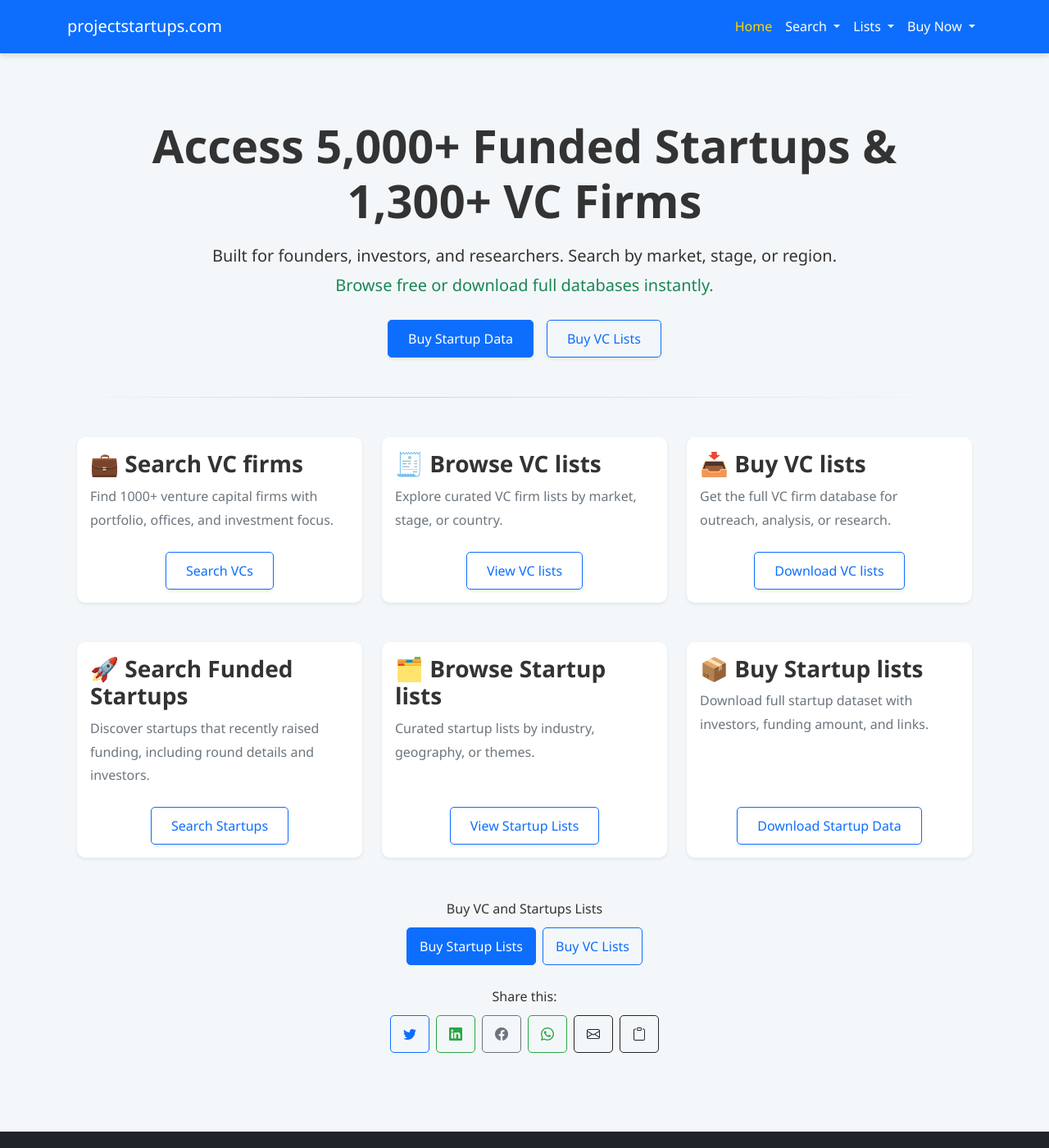
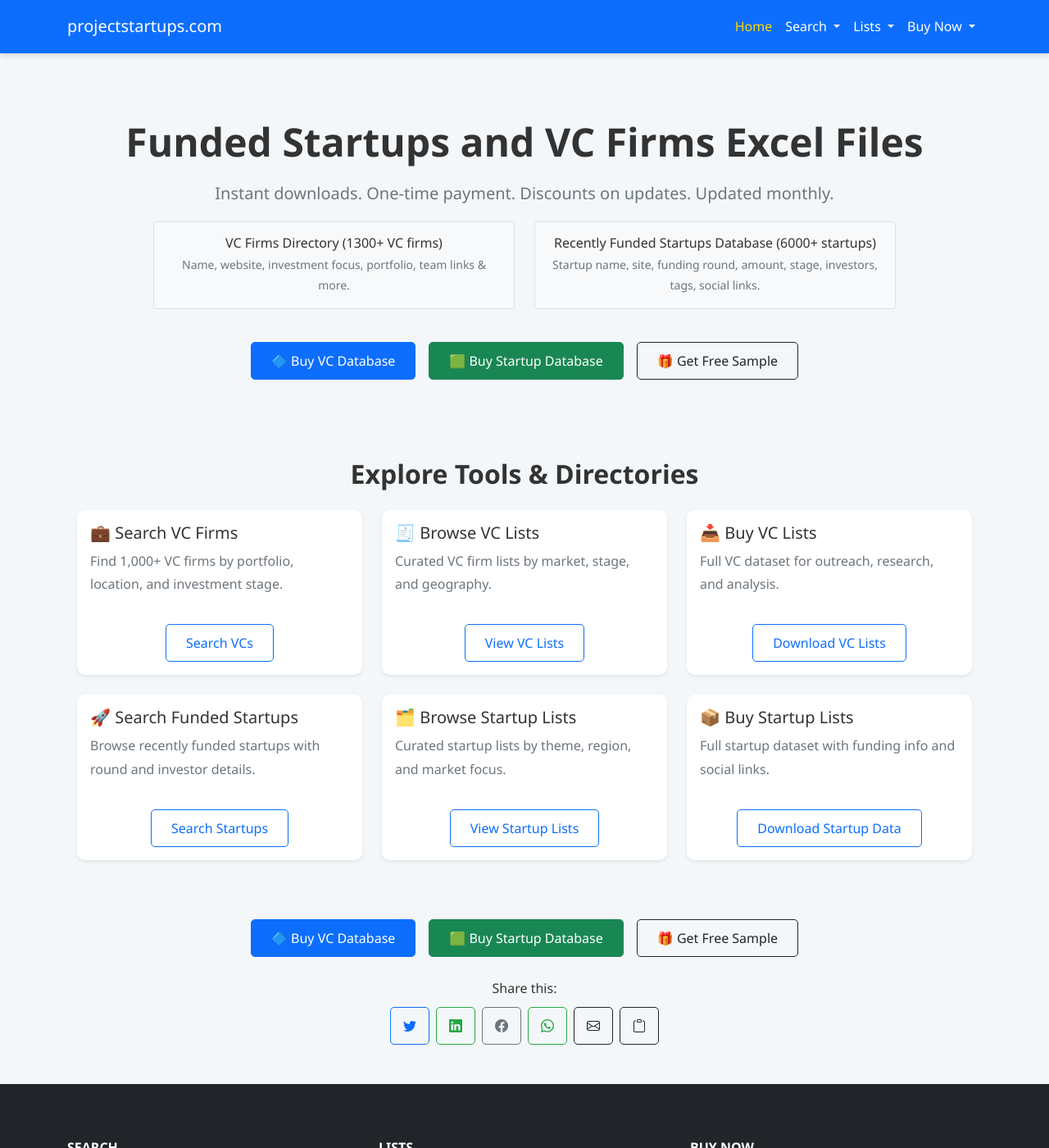
Before and after one commit to pkprojectstartups/projectstartups, a Jekyll site: the page built from index.html, in a window 1280 px wide and 1400 px high. Shown: the whole window at 82% size. Built offline with Jekyll 4.4.1, drawn with Linux system fonts in a browser that asks for light colours.

Commit message:
Your commit message here

```diff
--- a/_layouts/default.html
+++ b/_layouts/default.html
@@ -112,8 +112,8 @@
             Buy Now
           </a>
           <ul class="dropdown-menu dropdown-menu-end" aria-labelledby="buyDropdown">
-            <li><a class="dropdown-item" href="https://vc.projectstartups.com/buy/">Buy VC lists</a></li>
-            <li><a class="dropdown-item" href="https://startup.projectstartups.com/buy/">Buy Startup lists</a></li>
+            <li><a class="dropdown-item" href="https://payhip.com/projectstartups/collection/vc-lists">Buy VC lists</a></li>
+            <li><a class="dropdown-item" href="https://payhip.com/projectstartups/collection/funded-lists">Buy Startup lists</a></li>
           </ul>
         </li>
 
@@ -133,23 +133,28 @@
 
 
 
+<div class="d-flex flex-column flex-md-row justify-content-center align-items-center gap-3 mt-4">
+  <a href="https://payhip.com/projectstartups/collection/vc-lists" class="btn btn-primary btn-lg px-4 fw-semibold">
+    🔷 Buy VC Database
+  </a>
+  <a href="https://payhip.com/projectstartups/collection/funded-lists" class="btn btn-success btn-lg px-4 fw-semibold">
+    🟩 Buy Startup Database
+  </a>
+  <a href="https://projectstartups.substack.com/p/welcome-to-projectstartups" class="btn btn-outline-dark btn-lg px-4">
+    🎁 Get Free Sample
+  </a>
+</div>
 
 
 
-<!-- Buy Section -->
-<div class="mt-4 text-center">
-  <p class="fw-semibold mb-2">Buy VC and Startups Lists</p>
-  <div class="d-flex justify-content-center gap-2 flex-wrap">
-    {% if site.url contains 'startup.projectstartups.com' and page.url == '/buy/' %}
-      <a href="https://vc.projectstartups.com/buy/" class="btn btn-sm btn-outline-primary">Buy VC Lists</a>
-    {% elsif site.url contains 'vc.projectstartups.com' and page.url == '/buy/' %}
-      <a href="https://startup.projectstartups.com/buy/" class="btn btn-sm btn-primary">Buy Startup Lists</a>
-    {% else %}
-      <a href="https://startup.projectstartups.com/buy/" class="btn btn-sm btn-primary">Buy Startup Lists</a>
-      <a href="https://vc.projectstartups.com/buy/" class="btn btn-sm btn-outline-primary">Buy VC Lists</a>
-    {% endif %}
-  </div>
-</div>
+
+
+
+
+
+
+
+
 
 
 
--- a/index.html
+++ b/index.html
@@ -1,168 +1,143 @@
 ---
 layout: default
-title: projectstartups.com – Funded Startups & Venture Capital Firms
-meta_title: projectstartups.com – Funded Startups & Venture Capital Firms
-meta_description: Search curated directories of funded startups and VC firms. Built for founders, researchers, and investors.
-meta_keywords: startups, funded startups, venture capital, VC firms, startup directory, VC database, startup funding, investor data, startup investors
+title: projectstartups.com – Download Funded Startups & VC Firm Databases (Excel)
+meta_title: Funded Startups & VC Firm Databases – Instant Excel Downloads | projectstartups.com
+meta_description: Download curated Excel databases of 6,000+ funded startups and 1,300+ VC firms. One-time payment, free samples, updated monthly. Built for founders, researchers, and investors.
+meta_keywords: funded startups, VC database, venture capital firms, startup funding data, investor list, download startup list, startup directory, investor database, startup leads, recently funded startups
 permalink: /
 ---
 
-<style>
-.startup-card {
-  transition: transform 0.2s ease, box-shadow 0.2s ease;
-}
-.startup-card:hover {
-  transform: translateY(-4px);
-  box-shadow: 0 0.75rem 1.5rem rgba(0, 0, 0, 0.1);
-}
-.card-link {
-  color: inherit;
-}
-.card-link:hover {
-  text-decoration: none;
-}
 
-.custom-hr {
-  border: 0;
-  height: 1px;
-  background: linear-gradient(to right, transparent, #0d6efd 30%, transparent);
-  opacity: 0.25;
-}
-</style>
+<!-- 🟢 Hero Section -->
+<div class="container py-5 text-center">
+  <h1 class="display-5 fw-bold mb-3">Funded Startups and VC Firms Excel Files</h1>
+  <p class="lead mb-3 text-muted">Instant downloads. One-time payment. Discounts on updates. Updated monthly.</p>
 
-<div class="container text-center py-5">
+  <div class="row justify-content-center mb-4">
+    <div class="col-md-5 mb-3">
+      <div class="border rounded p-3 bg-light h-100">
+        <h6 class="fw-semibold mb-1">VC Firms Directory (1300+ VC firms)</h6>
+        <p class="small mb-0 text-muted">Name, website, investment focus, portfolio, team links & more.</p>
+      </div>
+    </div>
+    <div class="col-md-5 mb-3">
+      <div class="border rounded p-3 bg-light h-100">
+        <h6 class="fw-semibold mb-1">Recently Funded Startups Database (6000+ startups)</h6>
+        <p class="small mb-0 text-muted">Startup name, site, funding round, amount, stage, investors, tags, social links.</p>
+      </div>
+    </div>
+  </div>
 
-  <!-- Hero Section -->
-<h1 class="display-4 fw-bold mb-3">Access 5,000+ Funded Startups & 1,300+ VC Firms</h1>
-<p class="lead mb-4">
-  Built for <strong>founders</strong>, <strong>investors</strong>, and <strong>researchers</strong>. Search by market, stage, or region.<br>
-  <span class="text-success fw-semibold">Browse free or download full databases instantly.</span>
-</p>
-<div class="d-grid gap-3 d-sm-flex justify-content-sm-center mb-5">
-  <a href="https://startup.projectstartups.com/buy/" class="btn btn-primary btn-lg px-4 shadow-sm">Buy Startup Data</a>
-  <a href="https://vc.projectstartups.com/buy/" class="btn btn-outline-primary btn-lg px-4 shadow-sm">Buy VC Lists</a>
+<div class="d-flex flex-column flex-md-row justify-content-center align-items-center gap-3 mt-4">
+  <a href="https://payhip.com/projectstartups/collection/vc-lists" class="btn btn-primary btn-lg px-4 fw-semibold">
+    🔷 Buy VC Database
+  </a>
+  <a href="https://payhip.com/projectstartups/collection/funded-lists" class="btn btn-success btn-lg px-4 fw-semibold">
+    🟩 Buy Startup Database
+  </a>
+  <a href="https://projectstartups.substack.com/p/welcome-to-projectstartups" class="btn btn-outline-dark btn-lg px-4">
+    🎁 Get Free Sample
+  </a>
+</div>
+
 </div>
 
 
-  <hr class="my-5 custom-hr">
 
-  <!-- Feature Cards Grid -->
-
-
+<!-- 🟣 Explore Tools Grid -->
+<div class="container py-5">
+  <h2 class="text-center fw-bold mb-4">Explore Tools & Directories</h2>
   <div class="row text-start gx-4 gy-4">
 
     <!-- VC Firms Directory -->
-  <div class="col-md-6 col-lg-4 mb-4">
-    <div class="card border-0 shadow-sm h-100 startup-card position-relative">
-      <a href="https://vc.projectstartups.com" class="text-decoration-none card-link stretched-link">
+    <div class="col-md-6 col-lg-4">
+      <div class="card h-100 border-0 shadow-sm">
         <div class="card-body d-flex flex-column justify-content-between">
           <div>
-            <h5 class="card-title fw-semibold mb-2">💼 Search VC firms</h5>
-            <p class="card-text text-muted small">
-              Find 1000+ venture capital firms with portfolio, offices, and investment focus.
-            </p>
+            <h5 class="fw-semibold mb-2">💼 Search VC Firms</h5>
+            <p class="text-muted small">Find 1,000+ VC firms by portfolio, location, and investment stage.</p>
           </div>
           <div class="text-center mt-4">
-            <a href="https://vc.projectstartups.com" class="btn btn-sm btn-outline-primary shadow-sm px-4 fw-medium">Search VCs</a>
+            <a href="https://vc.projectstartups.com" class="btn btn-sm btn-outline-primary px-4 fw-medium">Search VCs</a>
           </div>
         </div>
-      </a>
       </div>
     </div>
 
     <!-- VC Lists -->
-  <div class="col-md-6 col-lg-4 mb-4">
-    <div class="card border-0 shadow-sm h-100 startup-card position-relative">
-      <a href="https://vc.projectstartups.com/vc_list/" class="text-decoration-none card-link stretched-link">
+    <div class="col-md-6 col-lg-4">
+      <div class="card h-100 border-0 shadow-sm">
         <div class="card-body d-flex flex-column justify-content-between">
           <div>
-            <h5 class="card-title fw-semibold mb-2">🧾 Browse VC lists</h5>
-            <p class="card-text text-muted small">
-              Explore curated VC firm lists by market, stage, or country.
-            </p>
+            <h5 class="fw-semibold mb-2">🧾 Browse VC Lists</h5>
+            <p class="text-muted small">Curated VC firm lists by market, stage, and geography.</p>
           </div>
           <div class="text-center mt-4">
-            <a href="https://vc.projectstartups.com/vc_list/" class="btn btn-sm btn-outline-primary shadow-sm px-4 fw-medium">View VC lists</a>
+            <a href="https://vc.projectstartups.com/vc_list/" class="btn btn-sm btn-outline-primary px-4 fw-medium">View VC Lists</a>
           </div>
         </div>
-      </a>
       </div>
     </div>
 
     <!-- Buy VC Lists -->
-  <div class="col-md-6 col-lg-4 mb-4">
-    <div class="card border-0 shadow-sm h-100 startup-card position-relative">
-      <a href="https://vc.projectstartups.com/buy/" class="text-decoration-none card-link stretched-link">
+    <div class="col-md-6 col-lg-4">
+      <div class="card h-100 border-0 shadow-sm">
         <div class="card-body d-flex flex-column justify-content-between">
           <div>
-            <h5 class="card-title fw-semibold mb-2">📥 Buy VC lists</h5>
-            <p class="card-text text-muted small">
-              Get the full VC firm database for outreach, analysis, or research.
-            </p>
+            <h5 class="fw-semibold mb-2">📥 Buy VC Lists</h5>
+            <p class="text-muted small">Full VC dataset for outreach, research, and analysis.</p>
           </div>
           <div class="text-center mt-4">
-            <a href="https://vc.projectstartups.com/buy/" class="btn btn-sm btn-outline-primary shadow-sm px-4 fw-medium">Download VC lists</a>
+            <a href="https://payhip.com/projectstartups/collection/vc-lists" class="btn btn-sm btn-outline-primary px-4 fw-medium">Download VC Lists</a>
           </div>
         </div>
-      </a>
       </div>
     </div>
 
     <!-- Funded Startups DB -->
-  <div class="col-md-6 col-lg-4 mb-4">
-    <div class="card border-0 shadow-sm h-100 startup-card position-relative">
-      <a href="https://startup.projectstartups.com" class="text-decoration-none card-link stretched-link">
+    <div class="col-md-6 col-lg-4">
+      <div class="card h-100 border-0 shadow-sm">
         <div class="card-body d-flex flex-column justify-content-between">
           <div>
-            <h5 class="card-title fw-semibold mb-2">🚀 Search Funded Startups</h5>
-            <p class="card-text text-muted small">
-              Discover startups that recently raised funding, including round details and investors.
-            </p>
+            <h5 class="fw-semibold mb-2">🚀 Search Funded Startups</h5>
+            <p class="text-muted small">Browse recently funded startups with round and investor details.</p>
           </div>
           <div class="text-center mt-4">
-            <a href="https://startup.projectstartups.com" class="btn btn-sm btn-outline-primary shadow-sm px-4 fw-medium">Search Startups</a>
+            <a href="https://startup.projectstartups.com" class="btn btn-sm btn-outline-primary px-4 fw-medium">Search Startups</a>
           </div>
         </div>
-      </a>
       </div>
     </div>
 
     <!-- Startup Lists -->
-  <div class="col-md-6 col-lg-4 mb-4">
-    <div class="card border-0 shadow-sm h-100 startup-card position-relative">
-      <a href="https://startup.projectstartups.com/startup_list/" class="text-decoration-none card-link stretched-link">
+    <div class="col-md-6 col-lg-4">
+      <div class="card h-100 border-0 shadow-sm">
         <div class="card-body d-flex flex-column justify-content-between">
           <div>
-            <h5 class="card-title fw-semibold mb-2">🗂️ Browse Startup lists</h5>
-            <p class="card-text text-muted small">
-              Curated startup lists by industry, geography, or themes.
-            </p>
+            <h5 class="fw-semibold mb-2">🗂️ Browse Startup Lists</h5>
+            <p class="text-muted small">Curated startup lists by theme, region, and market focus.</p>
           </div>
           <div class="text-center mt-4">
-            <a href="https://startup.projectstartups.com/startup_list/" class="btn btn-sm btn-outline-primary shadow-sm px-4 fw-medium">View Startup Lists</a>
+            <a href="https://startup.projectstartups.com/startup_list/" class="btn btn-sm btn-outline-primary px-4 fw-medium">View Startup Lists</a>
           </div>
         </div>
-      </a>
       </div>
     </div>
 
     <!-- Buy Startup Lists -->
-  <div class="col-md-6 col-lg-4 mb-4">
-    <div class="card border-0 shadow-sm h-100 startup-card position-relative">
-      <a href="https://startup.projectstartups.com/buy/" class="text-decoration-none card-link stretched-link">
+    <div class="col-md-6 col-lg-4">
+      <div class="card h-100 border-0 shadow-sm">
         <div class="card-body d-flex flex-column justify-content-between">
           <div>
-            <h5 class="card-title fw-semibold mb-2">📦 Buy Startup lists</h5>
-            <p class="card-text text-muted small">
-              Download full startup dataset with investors, funding amount, and links.
-            </p>
+            <h5 class="fw-semibold mb-2">📦 Buy Startup Lists</h5>
+            <p class="text-muted small">Full startup dataset with funding info and social links.</p>
           </div>
           <div class="text-center mt-4">
-            <a href="https://startup.projectstartups.com/buy/" class="btn btn-sm btn-outline-primary shadow-sm px-4 fw-medium">Download Startup Data</a>
+            <a href="https://payhip.com/projectstartups/collection/funded-lists" class="btn btn-sm btn-outline-primary px-4 fw-medium">Download Startup Data</a>
           </div>
         </div>
-      </a>
       </div>
     </div>
 
   </div>
+</div>
```
Lines whose indentation alone changed are shown as unchanged.
